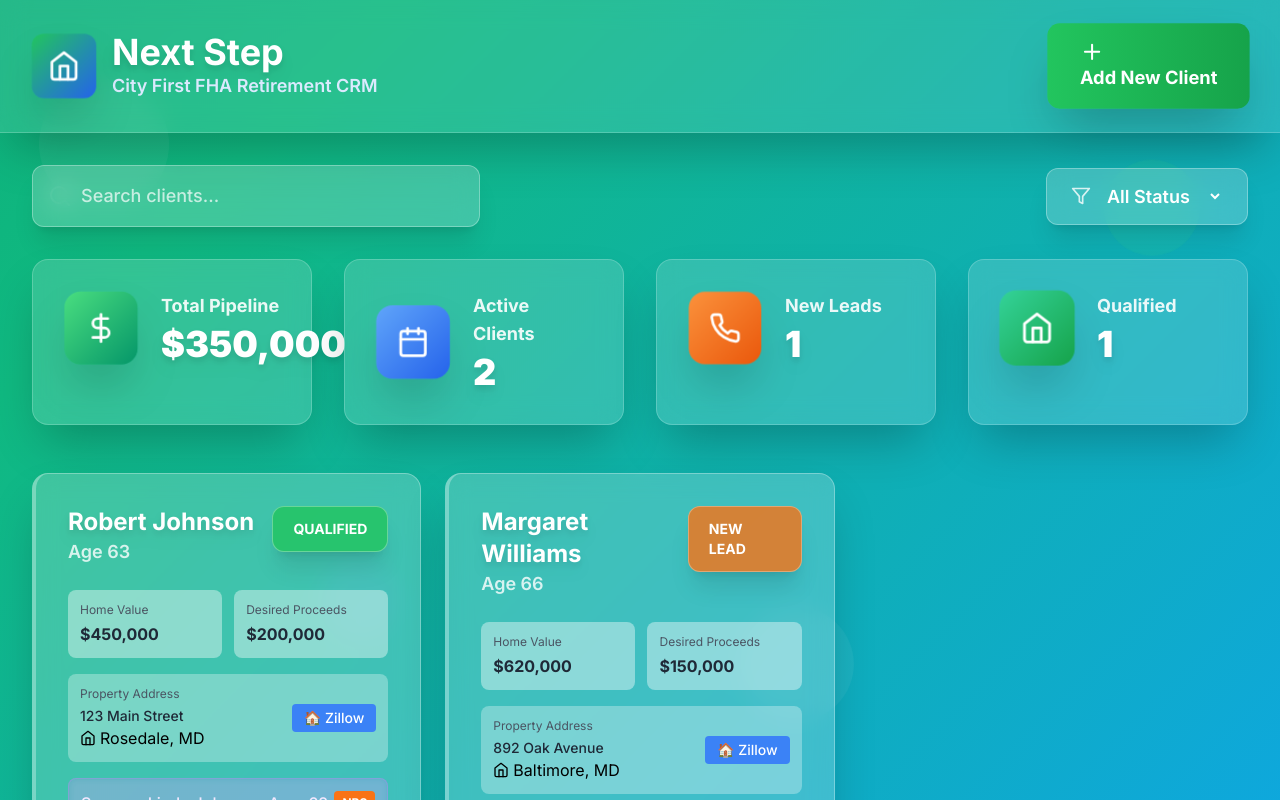
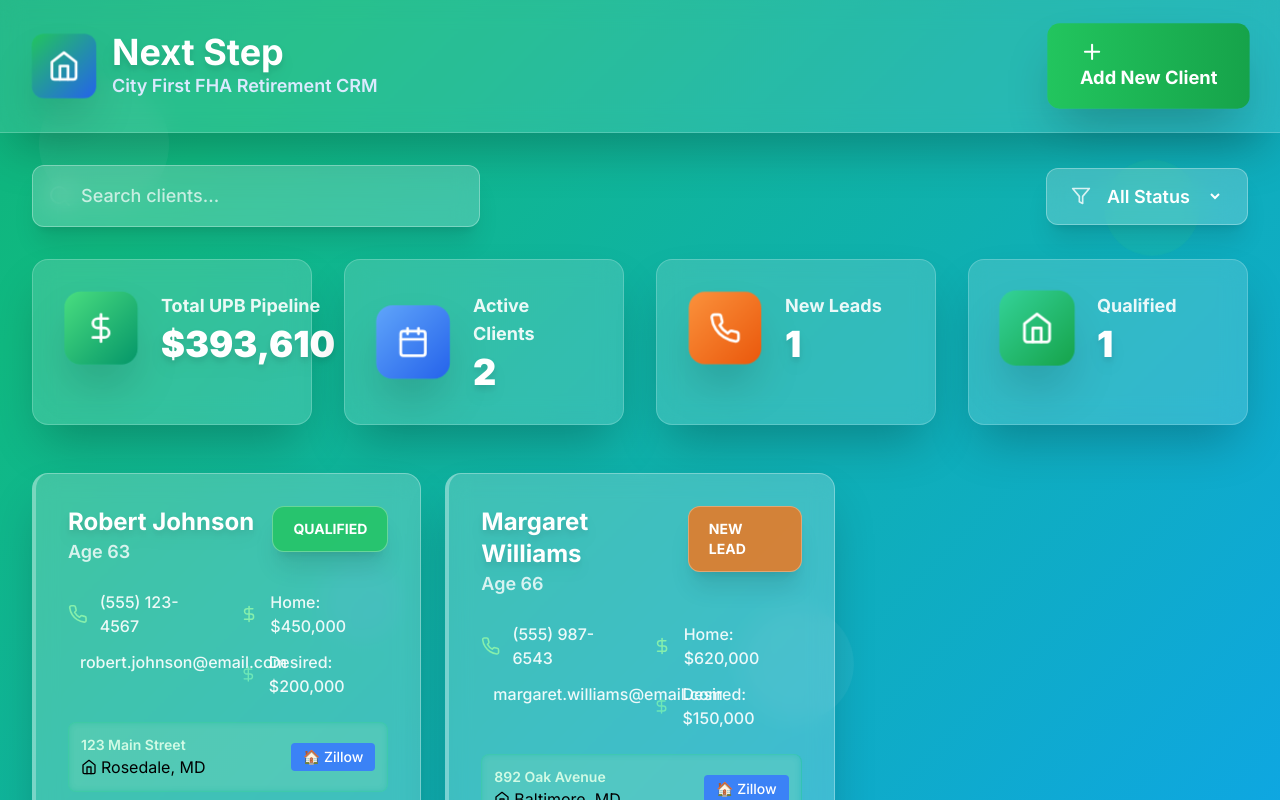
Before and after one commit to Jsherer42/next-step-crm, a Next.js app: page / in a window 1280 px wide. Shown: the top 800 px of the page. Built offline with nearby package versions, Linux system fonts and the light colour scheme.

Commit message:
Update page.tsx

```diff
--- a/src/app/page.tsx
+++ b/src/app/page.tsx
@@ -23,7 +23,6 @@ interface Client {
   desired_proceeds: number
   program_type?: string
   interest_rate?: number
-  calculated_upb?: number
   loan_officer: string
   pipeline_status: string
   lead_source?: string
@@ -31,6 +30,19 @@ interface Client {
 }
 
 export default function NextStepCRM() {
+  // PLF Tables for calculating real loan amounts
+  const HECM_PLF = {
+    55: 0.254, 56: 0.258, 57: 0.262, 58: 0.267, 59: 0.271, 60: 0.276,
+    61: 0.280, 62: 0.285, 63: 0.304, 64: 0.308, 65: 0.313, 66: 0.318,
+    67: 0.323, 68: 0.328, 69: 0.333, 70: 0.338
+  }
+
+  const EQUITY_PLUS_PLF = {
+    55: { "Equity Plus": 0.338, "Equity Plus Peak": 0.391, "Equity Plus LOC": 0.338 },
+    62: { "Equity Plus": 0.360, "Equity Plus Peak": 0.411, "Equity Plus LOC": 0.360 },
+    66: { "Equity Plus": 0.377, "Equity Plus Peak": 0.428, "Equity Plus LOC": 0.377 }
+  }
+
   const [clients, setClients] = useState<Client[]>([
     {
       id: '1',
@@ -49,6 +61,8 @@ export default function NextStepCRM() {
       property_type: 'single_family',
       home_value: 450000,
       desired_proceeds: 200000,
+      program_type: 'HECM',
+      interest_rate: 3.5,
       loan_officer: 'Christian Ford',
       pipeline_status: 'qualified',
       lead_source: 'referral',
@@ -68,6 +82,7 @@ export default function NextStepCRM() {
       property_type: 'condo',
       home_value: 620000,
       desired_proceeds: 150000,
+      program_type: 'Equity Plus Peak',
       loan_officer: 'Ahmed Samura',
       pipeline_status: 'new_lead',
       lead_source: 'website',
@@ -105,6 +120,8 @@ export default function NextStepCRM() {
     property_type: 'single_family',
     home_value: 0,
     desired_proceeds: 0,
+    program_type: 'HECM',
+    interest_rate: 3.5,
     loan_officer: '',
     pipeline_status: 'new_lead',
     lead_source: '',
@@ -131,6 +148,34 @@ export default function NextStepCRM() {
       maximumFractionDigits: 0,
     }).format(amount)
   }
+
+  // PLF calculation functions
+  const getYoungestAge = (client: Client) => {
+    const clientAge = calculateAge(client.date_of_birth)
+    const spouseAge = client.spouse_date_of_birth ? calculateAge(client.spouse_date_of_birth) : null
+    return spouseAge ? Math.min(clientAge, spouseAge) : clientAge
+  }
+
+  const calculatePLF = (age: number, programType: string = 'HECM') => {
+    if (programType === 'HECM') {
+      return HECM_PLF[age as keyof typeof HECM_PLF] || 0.25
+    } else {
+      const program = programType as keyof typeof EQUITY_PLUS_PLF[55]
+      return EQUITY_PLUS_PLF[age as keyof typeof EQUITY_PLUS_PLF]?.[program] || 0.35
+    }
+  }
+
+  const calculateUPB = (homeValue: number, age: number, programType: string = 'HECM') => {
+    const plf = calculatePLF(age, programType)
+    return homeValue * plf
+  }
+
+  // Calculate REAL pipeline using UPB instead of desired proceeds
+  const totalPipeline = clients.reduce((sum, client) => {
+    const age = getYoungestAge(client)
+    const upb = calculateUPB(client.home_value, age, client.program_type || 'HECM')
+    return sum + upb
+  }, 0)
 
   const getStatusColor = (status: string) => {
     const colors = {
@@ -185,6 +230,8 @@ export default function NextStepCRM() {
       property_type: 'single_family',
       home_value: 0,
       desired_proceeds: 0,
+      program_type: 'HECM',
+      interest_rate: 3.5,
       loan_officer: '',
       pipeline_status: 'new_lead',
       lead_source: '',
@@ -364,11 +411,9 @@ export default function NextStepCRM() {
                 <DollarSign className="w-8 h-8 text-white" />
               </div>
               <div className="ml-6">
-                <p className="text-lg font-bold text-white/90 mb-1">Total Pipeline</p>
+                <p className="text-lg font-bold text-white/90 mb-1">Total UPB Pipeline</p>
                 <p className="text-4xl font-black text-white drop-shadow-lg">
-                  {formatCurrency(
-                    clients.reduce((sum, client) => sum + (client.desired_proceeds || 0), 0)
-                  )}
+                  {formatCurrency(totalPipeline)}
                 </p>
               </div>
             </div>
@@ -435,25 +480,35 @@ export default function NextStepCRM() {
                   </span>
                 </div>
 
-                <div className="grid grid-cols-2 gap-3 mb-4">
-                  <div className="bg-white bg-opacity-40 rounded-lg p-3">
-                    <div className="text-xs text-gray-600 mb-1">Home Value</div>
-                    <div className="font-bold text-gray-800">{formatCurrency(client.home_value)}</div>
+                <div className="grid grid-cols-2 gap-6 mb-6">
+                  <div className="space-y-3">
+                    <div className="flex items-center text-white/90">
+                      <Phone className="w-5 h-5 mr-3 text-green-300" />
+                      <span className="font-medium">{client.phone}</span>
+                    </div>
+                    <div className="flex items-center text-white/90">
+                      <Mail className="w-5 h-5 mr-3 text-blue-300" />
+                      <span className="font-medium">{client.email || 'No email'}</span>
+                    </div>
                   </div>
-                  <div className="bg-white bg-opacity-40 rounded-lg p-3">
-                    <div className="text-xs text-gray-600 mb-1">Desired Proceeds</div>
-                    <div className="font-bold text-gray-800">{formatCurrency(client.desired_proceeds)}</div>
+
+                  <div className="space-y-3">
+                    <div className="flex items-center text-white/90">
+                      <DollarSign className="w-5 h-5 mr-3 text-green-300" />
+                      <span className="font-medium">Home: {formatCurrency(client.home_value)}</span>
+                    </div>
+                    <div className="flex items-center text-white/90">
+                      <DollarSign className="w-5 h-5 mr-3 text-emerald-300" />
+                      <span className="font-medium">Desired: {formatCurrency(client.desired_proceeds)}</span>
+                    </div>
                   </div>
                 </div>
 
                 {client.street_address && (
-                  <div className="bg-white bg-opacity-30 rounded-lg p-3 mb-4">
+                  <div className="mb-4 p-3 bg-emerald-500/20 backdrop-blur-sm rounded-lg border border-emerald-400/30">
                     <div className="flex items-center justify-between">
                       <div>
-                        <div className="text-xs text-gray-600 mb-1">Property Address</div>
-                        <div className="font-medium text-gray-800 text-sm">
-                          {client.street_address}
-                        </div>
+                        <div className="text-emerald-100 font-semibold text-sm">{client.street_address}</div>
                         <div className="flex items-center">
                           <HomeIcon className="w-4 h-4 mr-1" />
                           <span>
@@ -502,17 +557,6 @@ export default function NextStepCRM() {
                     Add Spouse
                   </button>
                 )}
-
-                <div className="space-y-3 mb-6">
-                  <div className="flex items-center text-white/90">
-                    <Phone className="w-5 h-5 mr-3 text-green-300" />
-                    <span className="font-medium">{client.phone}</span>
-                  </div>
-                  <div className="flex items-center text-white/90">
-                    <Mail className="w-5 h-5 mr-3 text-blue-300" />
-                    <span className="font-medium">{client.email || 'No email'}</span>
-                  </div>
-                </div>
 
                 <div className="flex justify-between items-center pt-6 border-t border-white/20">
                   <div className="text-white/80 font-medium">
@@ -598,8 +642,8 @@ export default function NextStepCRM() {
                   <div className="space-y-3">
                     <div><span className="font-medium">Home Value:</span> {formatCurrency(selectedClient.home_value)}</div>
                     <div><span className="font-medium">Desired Proceeds:</span> {formatCurrency(selectedClient.desired_proceeds)}</div>
+                    <div><span className="font-medium">Calculated UPB:</span> {formatCurrency(calculateUPB(selectedClient.home_value, getYoungestAge(selectedClient), selectedClient.program_type || 'HECM'))}</div>
                     <div><span className="font-medium">Address:</span> {selectedClient.street_address || 'Not provided'}</div>
-                    <div><span className="font-medium">City:</span> {selectedClient.city || 'Not provided'}</div>
                   </div>
                 </div>
               </div>
```
